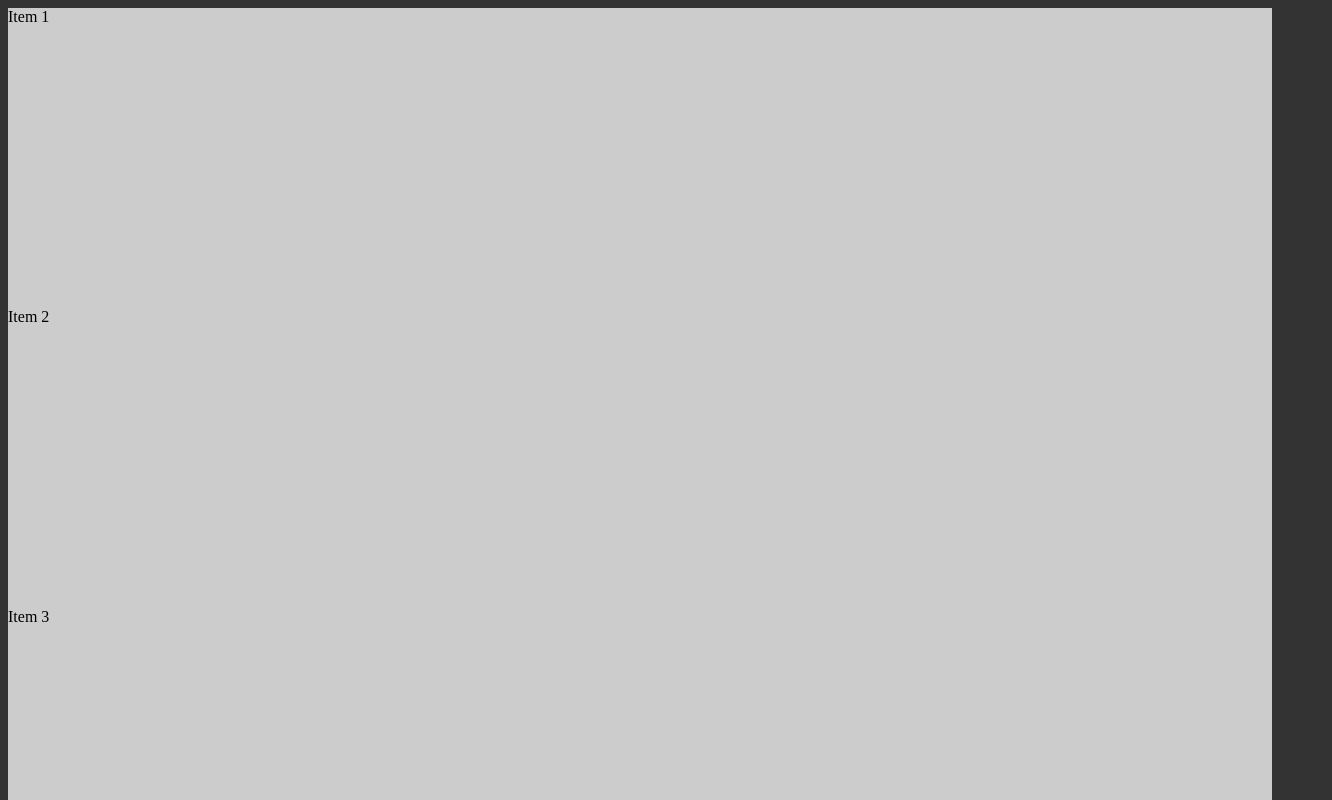
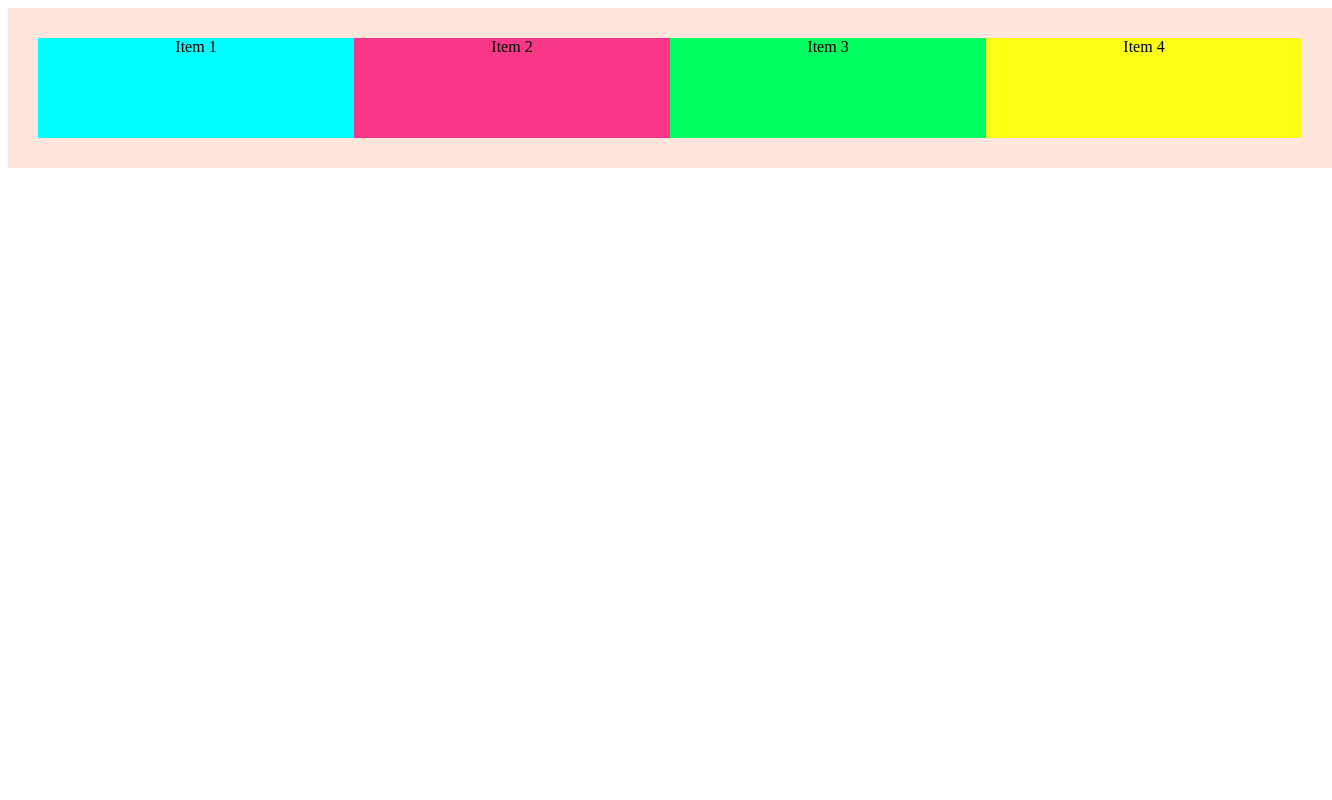
Before and after one commit to cristianortizrodriguez/Cristian1-LiceoCoders22, a plain HTML site: page CSS/responsive.html in a window 1280 px wide. Shown: the top 800 px of the page, 1332 px wide, since content can reach past the window. Drawn offline with Linux system fonts and the light colour scheme.

Commit message:
style.css

```diff
--- a/CSS/style.css
+++ b/CSS/style.css
@@ -1,32 +1,61 @@
-div {background: #ccc; height: 300px;}
-body{
-	background: #333;
+.contenedor {
+    background-color: rgb(255, 230, 221);
+    height: auto;
+    width: 100%;
+    padding: 30px;
+    display: flex;
+    flex-direction: row;
+    flex-wrap: wrap;
+    justify-content: center;
+    align-items: center;
 }
 
-main{
-	background:#8f8;
+.item1 {
+    background-color: cyan;
+    width: 25%;
+    height: 100px;
+    text-align: center;
 }
 
-main *{
-	border: 1px dotted #000;
+.item2 {
+    background-color: rgb(248, 55, 136);
+    width: 25%;
+    height: 100px;
+    text-align: center;
 }
 
-header{
-	height: 200px;
+.item3 {
+    background-color: rgb(0, 253, 97);
+    width: 25%;
+    height: 100px;
+    text-align: center;
 }
 
-content{
-	height: 600px;
+.item4 {
+    background-color: rgb(251, 255, 22);
+    width: 25%;
+    height: 100px;
+    text-align: center;
 }
 
-header article{
-	width: 400px;
-	height: 400px;
-	background: #666;
-	display: inline-block;
-	margin: 30px;
+@media (max-width: 768px) {
+    .item1, .item2, .item3, .item4 {
+        width: 100%;
+    }
 }
 
-footer{
-	height: 400px;
+@media (max-width: 768px) {
+    .item1, .item2, .item3, .item4 {
+        width: 100%;
+    }
+    .contenedor {
+        padding: 0;
+    }
 }
+
+@media (max-width: 900px) {
+    .contenedor {
+        padding: 10px;
+        background-color: black;
+    }
+}
```
